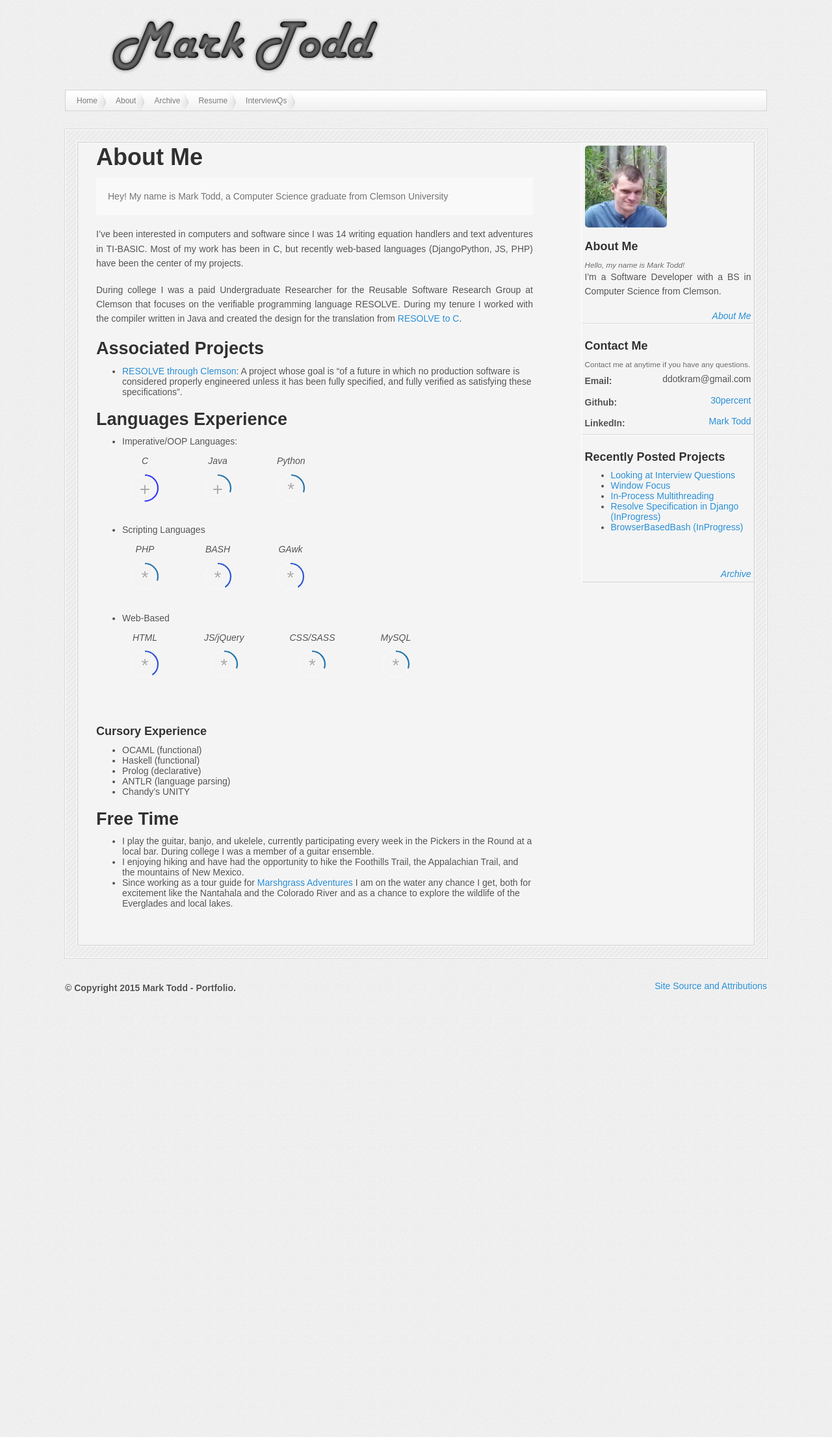
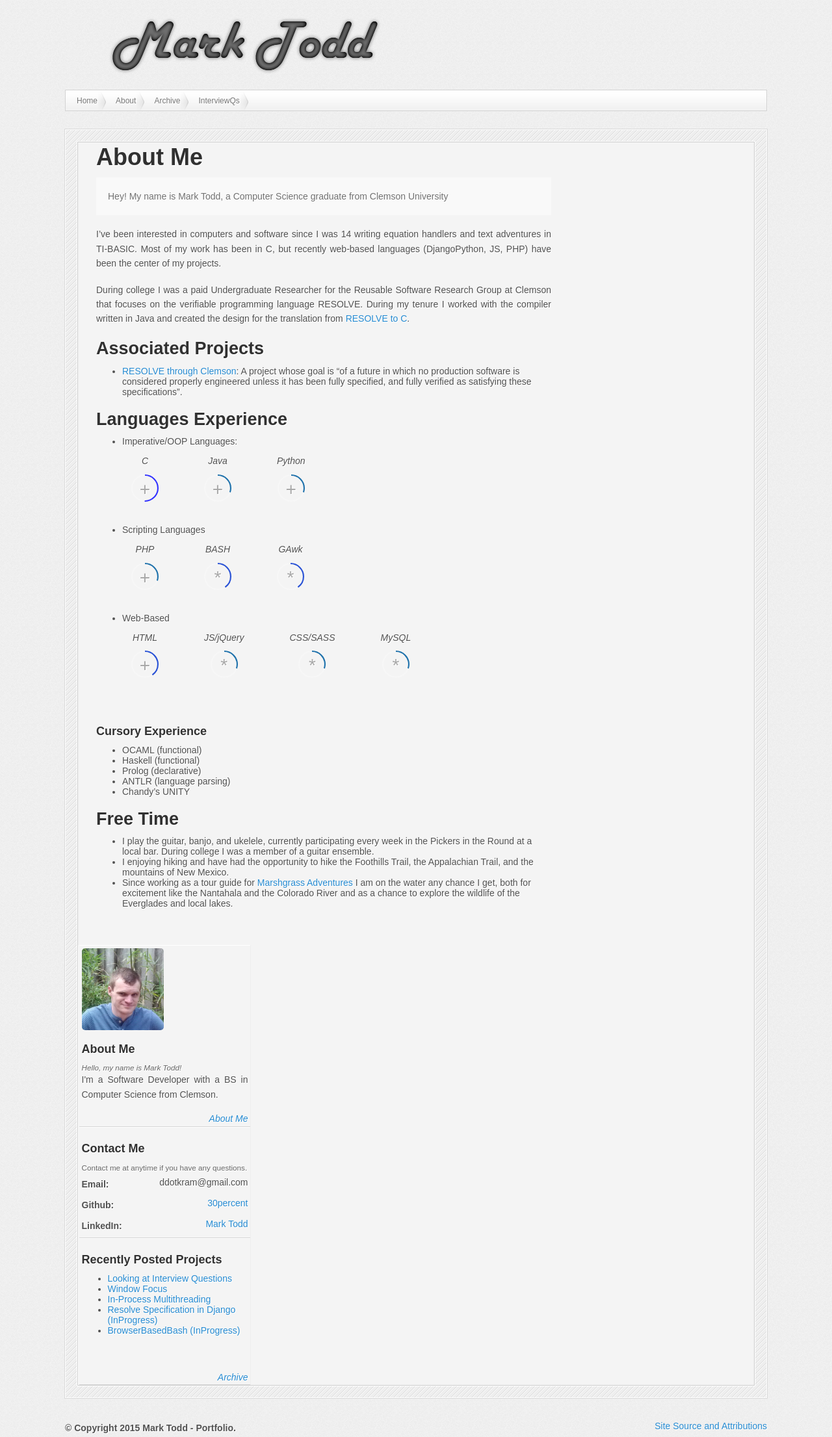
Before and after one commit to 30percent/30percent.github.io, a Jekyll site: the page built from about.md, in a window 1280 px wide. Shown: the whole page at 65% size. Built offline with Jekyll 4.4.1, drawn with Linux system fonts in a browser that asks for light colours; nearby versions of some CDN libraries; before the commit the page ends 1535 px from its top, so only the background shows below that.

```diff
--- a/_config.yml
+++ b/_config.yml
@@ -16,7 +16,7 @@ paginate_path:		"project/page:num"
 excerpt_separator:	<!--postbreak-->
 
 # Build Settings
-highlighter: true
+highlighter: pygments
 
 # Assets
 #
@@ -46,8 +46,8 @@ nav_list:
   Home: /
   About: /about/
   Archive: /archive/
-  Resume: /resume/
   InterviewQs: /interview/
+  #Resume: /resume/
 
 archive: /archive/
 
--- a/_sass/_experience.scss
+++ b/_sass/_experience.scss
@@ -1,31 +1,31 @@
-.experience > svg {
+div.skill_list {
+  margin-left: 1em;
+  margin-top: 1em;
+
+  .experience {
+    cursor: pointer;
+
+    > svg {
       display: inline;
       width: 3em;
       margin-bottom: 1em;
       margin-top: .9em;
     }
-
-.experience > p {
+    > p {
         font-size: 2em;
       }
-
-div.skill_list {
-  margin-left: 1em;
-  margin-top: 1em;
   }
 
-div.skill_list > div{
+  > div{
     display: inline;
     float: left;
     margin-right: 5em;
     text-align: center;
   }
 
-.experience {
-  cursor: pointer;
-}
-
+  // element set to hold experience information, has-contents class appended by js
   .exp-context .has-contents {
       border: .01em solid black;
       padding: .5em;
   }
+}
--- a/_sass/_layout.scss
+++ b/_sass/_layout.scss
@@ -36,7 +36,8 @@ footer {
 #content {
 	display:inline-block;
 	padding-left: 2em;
-	max-width: 50em;
+	width: 55em;
+	padding-right: 3em;
 	//border-right:1px solid #DDDDDD;
 }
 
--- a/_sass/_sidebar.scss
+++ b/_sass/_sidebar.scss
@@ -1,15 +1,14 @@
 #sidebar_container {
-	float: right;
 	width: 19em;
 	border-left:1px solid #fff;
 	border-right:1px solid #EEEEEE;
 	overflow:hidden;
 }
-
+/*
 * html #sidebar_container {
 	width: 19rem;
 }
-
+*/
 .sidebar_section {
 	padding: .25em;
 	margin-left: 1px;
```
Also changed, not shown: about.md (+20 -16 lines). Lines whose indentation alone changed are shown as unchanged.
